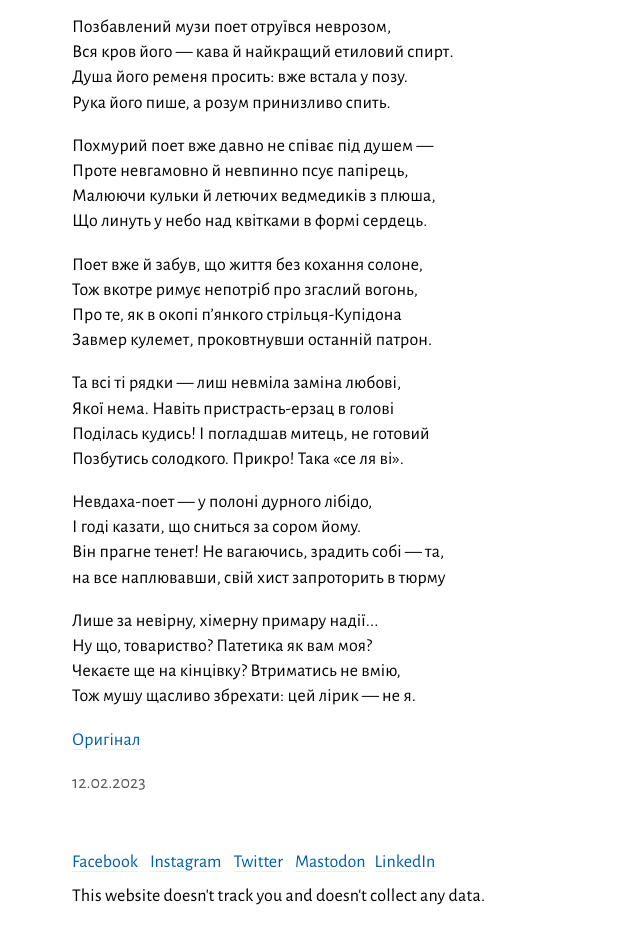
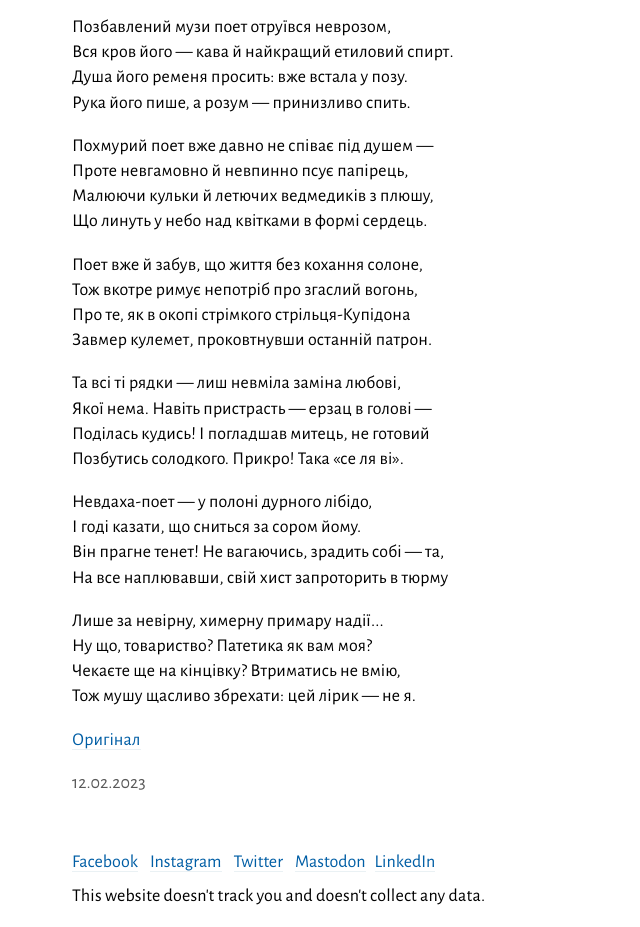
Before and after one commit to web-padawan/web-padawan.github.io, an Eleventy site: page source/site/poetry/2023-13-deprived/index.md in a window 1280 px wide. Shown: the part 137-1064 px from the top of the page, without its empty margins (46-686 px from the left). Built offline with nearby package versions, Linux system fonts and the light colour scheme; Eleventy itself is replaced by a stand-in of ours; files that its build step writes are made by us from their sources; what eleventy-plugin-embed-twitter would draw is missing.

Commit message:
Editorial tweaks and small fixes

```diff
--- a/source/site/poetry/2023-13-deprived/index.md
+++ b/source/site/poetry/2023-13-deprived/index.md
@@ -8,29 +8,29 @@ date: 2023-02-12
 Позбавлений музи поет отруївся неврозом,<br>
 Вся кров його — кава й найкращий етиловий спирт.<br>
 Душа його ременя просить: вже встала у позу.<br>
-Рука його пише, а розум принизливо спить.<br>
+Рука його пише, а розум — принизливо спить.<br>
 
 Похмурий поет вже давно не співає під душем —<br>
 Проте невгамовно й невпинно псує папірець,<br>
-Малюючи кульки й летючих ведмедиків з плюша,<br>
+Малюючи кульки й летючих ведмедиків з плюшу,<br>
 Що линуть у небо над квітками в формі сердець.<br>
 
 Поет вже й забув, що життя без кохання солоне,<br>
 Тож вкотре римує непотріб про згаслий вогонь,<br>
-Про те, як в окопі п’янкого стрільця-Купідона<br>
+Про те, як в окопі стрімкого стрільця-Купідона<br>
 Завмер кулемет, проковтнувши останній патрон.<br>
 
 Та всі ті рядки — лиш невміла заміна любові,<br>
-Якої нема. Навіть пристрасть-ерзац в голові<br>
+Якої нема. Навіть пристрасть — ерзац в голові —<br>
 Поділась кудись! І погладшав митець, не готовий<br>
 Позбутись солодкого. Прикро! Така «се ля ві».<br>
 
 Невдаха-поет — у полоні дурного лібідо,<br>
 І годі казати, що сниться за сором йому.<br>
 Він прагне тенет! Не вагаючись, зрадить собі — та,<br>
-на все наплювавши, свій хист запроторить в тюрму<br>
+На все наплювавши, свій хист запроторить в тюрму<br>
 
-Лише за невірну, хімерну примару надії...<br>
+Лише за невірну, химерну примару надії...<br>
 Ну що, товариство? Патетика як вам моя?<br>
 Чекаєте ще на кінцівку? Втриматись не вмію,<br>
 Тож мушу щасливо збрехати: цей лірик — не я.<br>
```
Also changed, not shown: source/site/poetry/2023-09-powerbank/index.md (+1 -1 lines).
